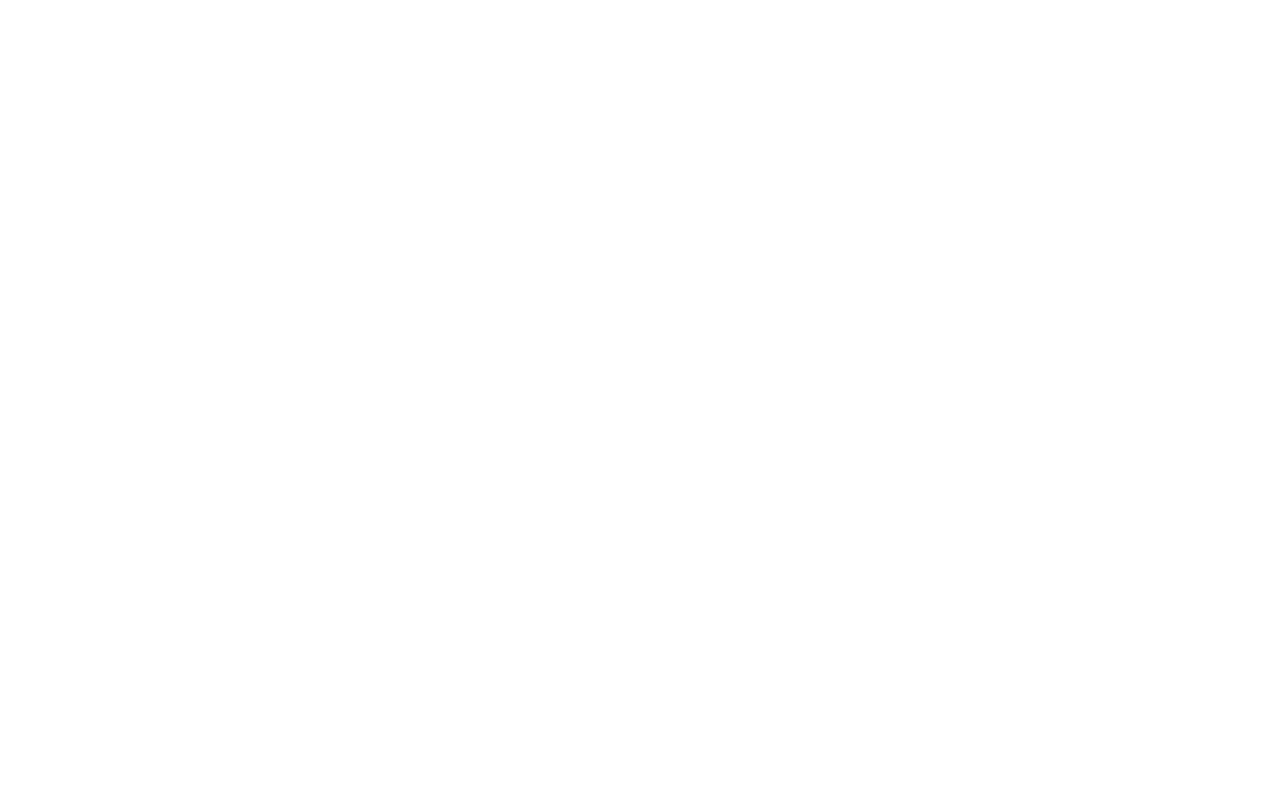
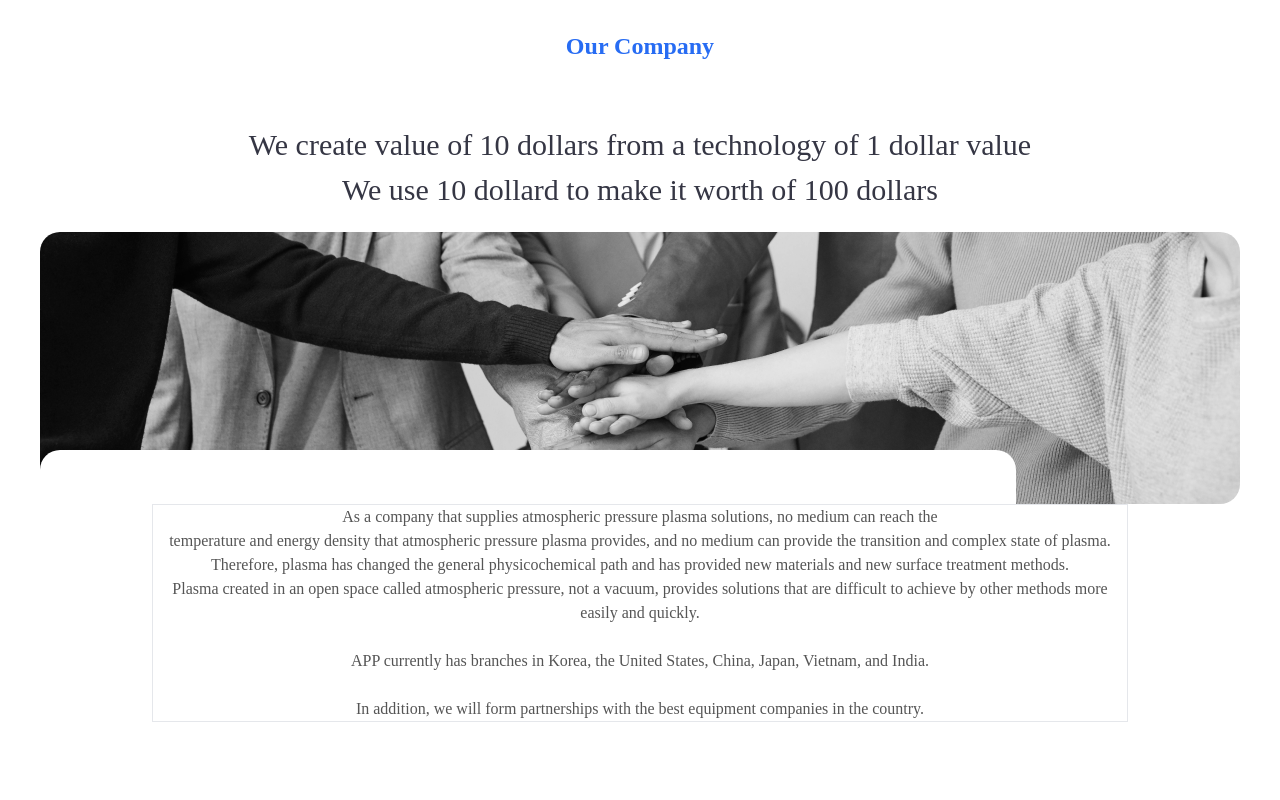
Before and after one commit to faityn/AppFront, a Next.js app: page /about in a window 1280 px wide. Shown: the part 500-1300 px from the top of the page. Before the commit the page ends 800 px from the top, so only its background shows below. Built offline with nearby package versions, Linux system fonts and the light colour scheme; a web font is replaced by a local one.

Commit message:
Our Company page 20%

```diff
--- a/messages/en.json
+++ b/messages/en.json
@@ -130,6 +130,8 @@
         "timeline_tab2_text_30": "2007.11.06 특허 제 10-077578 호\n 소수성 또는 초소수성 처리를 위한 상압플라즈마를 이용한 표면코팅 방법",
         "timeline_tab2_text_31": "2007.01.29 제 40-0697459 호\n 상표등록증 | 상압플라즈마에 의한 코팅처리업등 7건",
         "timeline_tab2_text_32": "2007.05.21 제 41-0148997 호\n 상표등록증 | 상압플라즈마에 의한 코팅처리업등 7건",
+        "our_company_page_text_1": "We create value of 10 dollars from a technology of 1 dollar value\n We use 10 dollard to make it worth of 100 dollars",
+        "our_company_page_text_2": "As a company that supplies atmospheric pressure plasma solutions, no medium can reach the\n temperature and energy density that atmospheric pressure plasma provides, and no medium can provide the transition and complex  state of plasma.\n Therefore, plasma has changed the general physicochemical path and has provided new materials and new surface treatment methods.\n Plasma created in an open space called atmospheric pressure, not a vacuum, provides solutions that are  difficult to achieve by other methods more easily and quickly.\n\n APP currently has branches in Korea, the United States, China, Japan, Vietnam, and India. \n\n In addition, we will form partnerships with the best equipment companies in the country.",
         "end": "end"
     }
 }
--- a/messages/kr.json
+++ b/messages/kr.json
@@ -130,6 +130,8 @@
         "timeline_tab2_text_30": "2007.11.06 특허 제 10-077578 호\n 소수성 또는 초소수성 처리를 위한 상압플라즈마를 이용한 표면코팅 방법",
         "timeline_tab2_text_31": "2007.01.29 제 40-0697459 호\n 상표등록증 | 상압플라즈마에 의한 코팅처리업등 7건",
         "timeline_tab2_text_32": "2007.05.21 제 41-0148997 호\n 상표등록증 | 상압플라즈마에 의한 코팅처리업등 7건",
+        "our_company_page_text_1": "1달러의 기술로 10달러의 가치를 만들고\n  10달러를 100달러 가치로 쓰는 회사",
+        "our_company_page_text_2": "당사는 대기압플라즈마 솔루션을 공급하는 기업으로서, 어떠한 매개물도 대기압플라즈마가 제공하는 온도와 에너지밀도에 \n 이르지 못하며, 어떠한 매개물도 플라즈마의 천이성과 복합상태성을 제공하지 못합니다.\n 때문에 플라즈마는 일반적인 물리화학경로를 바꾸며 신소재와 새로운 표면처리 방법들을 제공하여 왔습니다.\n  진공이 아닌 대기압이라는 열린 공간에서 만들어지는 플라즈마는 보다 간편하고, 신속하게 다른 방법으로는 도달하기 힘든 Solution을 제공합니다.\n\n (주)에이피피는 현재 국내 및 미국, 중국, 일본, 베트남, 인도에 지사가 있습니다.\n\n 또한 국대 최고의 장비업체와 제휴를 하게 될 것입니다.",
         "end": "end"
     }
 }
--- a/pages/about/history/index.tsx
+++ b/pages/about/history/index.tsx
@@ -120,8 +120,11 @@
             <div className="grid grid-cols-12 gap-6">
               {HistoryTab2?.map((item, index) => {
                 return (
-                  <div key={index} className="col-span-2 ">
-                    <div className="">
+                  <div
+                    key={index}
+                    className="col-span-2 max-xl:col-span-3 max-lg:col-span-4 max-sm:col-span-6 border"
+                  >
+                    <div className=" w-full flex justify-center">
                       <Image
                         src={item?.image}
                         alt={``}
--- a/pages/about/index.tsx
+++ b/pages/about/index.tsx
@@ -1,11 +1,61 @@
+import PageBanner from "@/components/Banner/PageBanner";
+import PageTabMenu from "@/components/Includes/PageTabMenu";
+import Layout from "@/components/Layout";
+import { GetStaticProps } from "next";
+import { useTranslations } from "next-intl";
+import Image from "next/image";
 
+const Page = () => {
+  const t = useTranslations("MainPage");
+  const PageBannerText = t("Page_Banner_Text");
+  const SubMenu = [
+    { subId: "11", title: t("Ceo Greeting"), link: "/about/greetings" },
+    { subId: "12", title: t("Company History"), link: "/about/history" },
+    { subId: "13", title: t("Our Company"), link: "/about" },
+  ];
+  return (
+    <Layout type="main">
+      <PageBanner mainText={PageBannerText} />
+      <PageTabMenu sub={SubMenu} />
+      <div className="mx-auto max-w-[1224px] mt-[100px] mb-[150px] whitespace-pre-line break-keep">
+        <div className="text-center text-2xl font-semibold text-primary ">
+          {t("Our Company")}
+        </div>
 
-export default function About() {
-  return (
-    <div
-      className={` grid grid-rows-[20px_1fr_20px] items-center justify-items-center min-h-screen p-8 pb-20 gap-16 sm:p-20 font-[family-name:var(--font-geist-sans)]`}
-    >
-      <div className="text-3xl"> About us</div>
-    </div>
+        <div className="mt-[60px] px-3">
+          <div className="text-[#353644] mb-5 text-[30px] text-center">
+            {t("our_company_page_text_1")}
+          </div>
+
+          <div className="relative z-10">
+            <Image
+              src={"/images/our_company.png"}
+              alt={``}
+              className=" w-full h-[272px] max-sm:max-w-full object-cover object-center rounded-[20px] z-10"
+              width="200"
+              height="200"
+              unoptimized={true}
+              priority={true}
+            />
+            <div className="absolute bottom-0 w-[976px] mx-auto h-[54px] rounded-t-[20px] bg-white z-20"></div>
+          </div>
+          <div className="max-w-[976px]  mx-auto bg-white  text-[#555555] text-center  border ">
+            {t("our_company_page_text_2")}
+          </div>
+        </div>
+      </div>
+    </Layout>
   );
-}
+};
+
+export default Page;
+
+export const getStaticProps: GetStaticProps = async ({ locale }) => {
+  const messages = (await import(`@/messages/${locale}.json`)).default;
+
+  return {
+    props: {
+      messages,
+    },
+  };
+};
```
Also changed, not shown: public/images/our_company.png (added).
